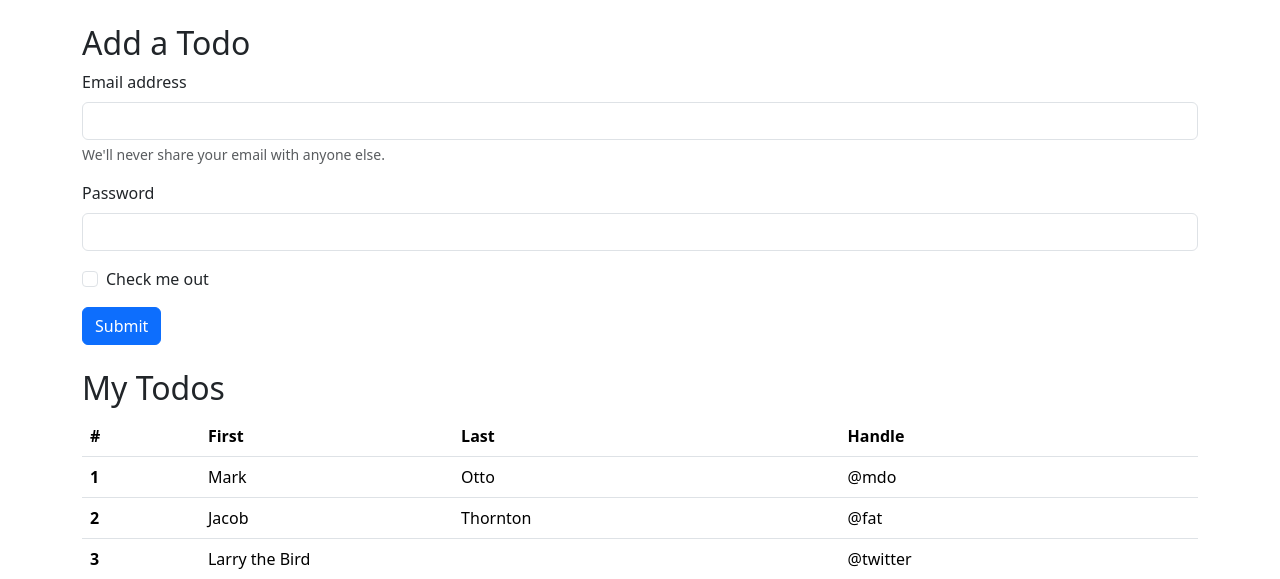
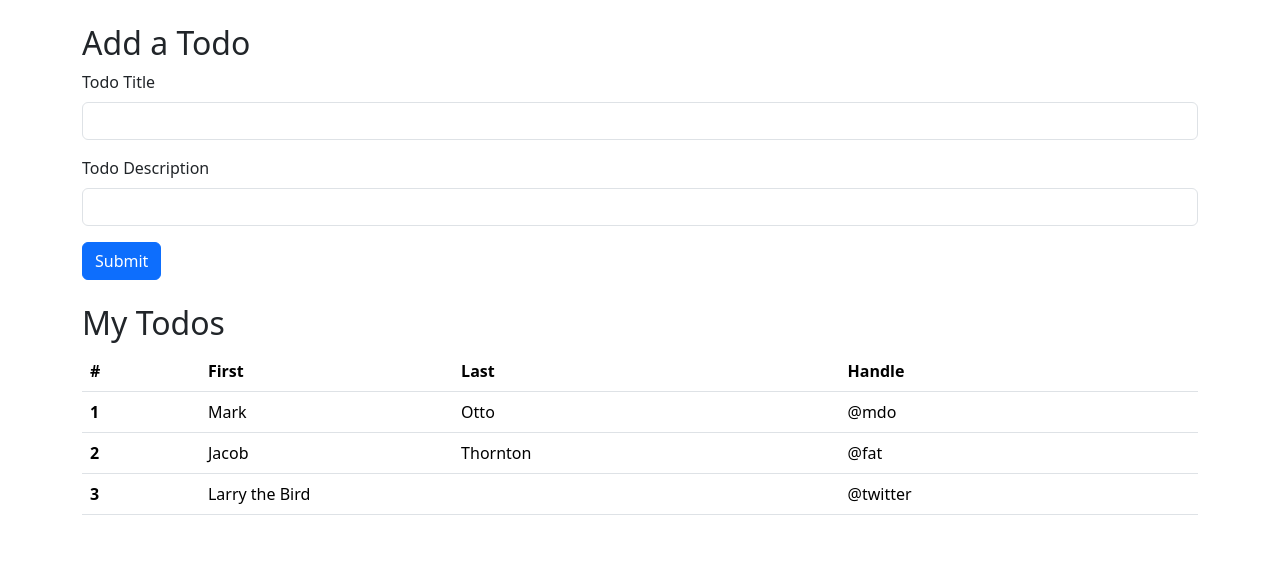
Before and after one commit to ashmeetsmonga/flask-app, a Flask app: page / in a window 1280 px wide. Shown: the part 56-635 px from the top of the page. Run offline with Flask 2, Linux system fonts and the light colour scheme.

Commit message:
changed form

```diff
--- a/templates/index.html
+++ b/templates/index.html
@@ -74,22 +74,12 @@
 			<h2>Add a Todo</h2>
 			<form>
 				<div class="mb-3">
-					<label for="exampleInputEmail1" class="form-label">Email address</label>
-					<input
-						type="email"
-						class="form-control"
-						id="exampleInputEmail1"
-						aria-describedby="emailHelp"
-					/>
-					<div id="emailHelp" class="form-text">We'll never share your email with anyone else.</div>
+					<label for="title" class="form-label">Todo Title</label>
+					<input type="text" class="form-control" id="title" aria-describedby="emailHelp" />
 				</div>
 				<div class="mb-3">
-					<label for="exampleInputPassword1" class="form-label">Password</label>
-					<input type="password" class="form-control" id="exampleInputPassword1" />
-				</div>
-				<div class="mb-3 form-check">
-					<input type="checkbox" class="form-check-input" id="exampleCheck1" />
-					<label class="form-check-label" for="exampleCheck1">Check me out</label>
+					<label for="desc" class="form-label">Todo Description</label>
+					<input type="text" class="form-control" id="desc" />
 				</div>
 				<button type="submit" class="btn btn-primary">Submit</button>
 			</form>
```
